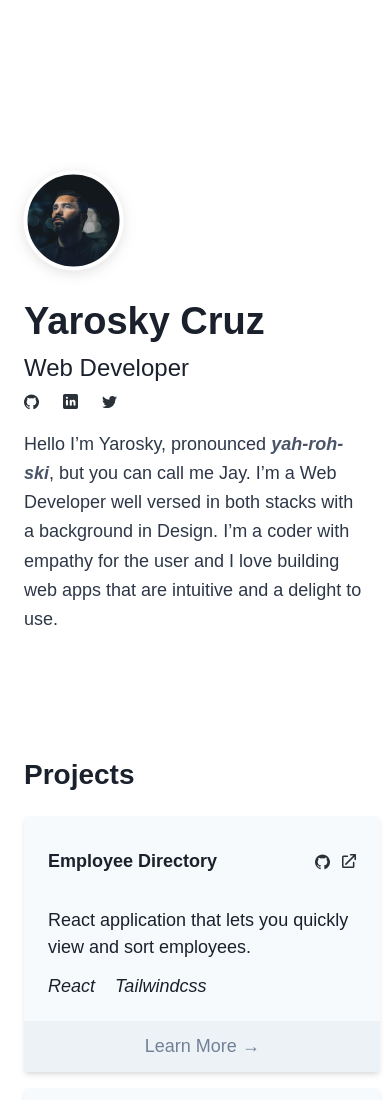
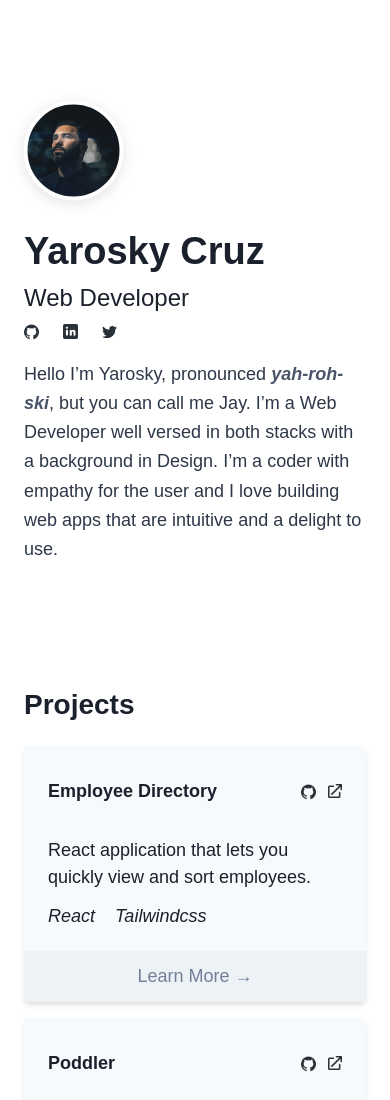
Before and after one commit to yarocruz/portfolio-2020, a Gatsby site: page / in a window 390 px wide. Shown: the top 1100 px of the page. Built offline with nearby package versions, Linux system fonts and the light colour scheme; Gatsby itself is replaced by a stand-in of ours; a web font is replaced by a local one.

Commit message:
fixing responsive issues

```diff
--- a/src/assets/tailwind.css
+++ b/src/assets/tailwind.css
@@ -12,6 +12,10 @@
 .contact,
 .page {
 	margin: 90px auto 120px;
+}
+
+.intro {
+	margin-top: 20px;
 }
 
 .secondary-heading {
--- a/src/components/projectCard.js
+++ b/src/components/projectCard.js
@@ -1,15 +1,13 @@
 import React from 'react';
 import { Link } from "gatsby"
-
-//import chevronRight from "../images/icon-cheveron-right.svg";
 
 const projectCard = (props) => {
     const items = props.tech && props.tech.map((item, i) => {
         return <span key={i} className="pr-5">{item}</span>
     });
     return (
-        <div className="relative px-6 py-8 bg-gray-100 rounded shadow-md">
-            <div className="flex items-center justify-between mb-8">
+        <div className="relative py-8 bg-gray-100 rounded shadow-md">
+            <div className="flex items-center justify-between mb-8 px-6">
                 <h1 style={{ fontWeight: `600`, fontSize: `18px` }}>{props.title}</h1>
                 <div className="flex">
                     <a href={props.githubLink}>
@@ -24,8 +22,8 @@
                     </a>
                 </div>
             </div>
-            <p className="mb-3">{props.description}</p>
-            <p className="mb-10" style={{ fontWeight: `300`, fontStyle: `italic` }}>
+            <p className="mb-3 px-6">{props.description}</p>
+            <p className="mb-10 ml-6" style={{ fontWeight: `300`, fontStyle: `italic` }}>
 
                 {items}
 
```
